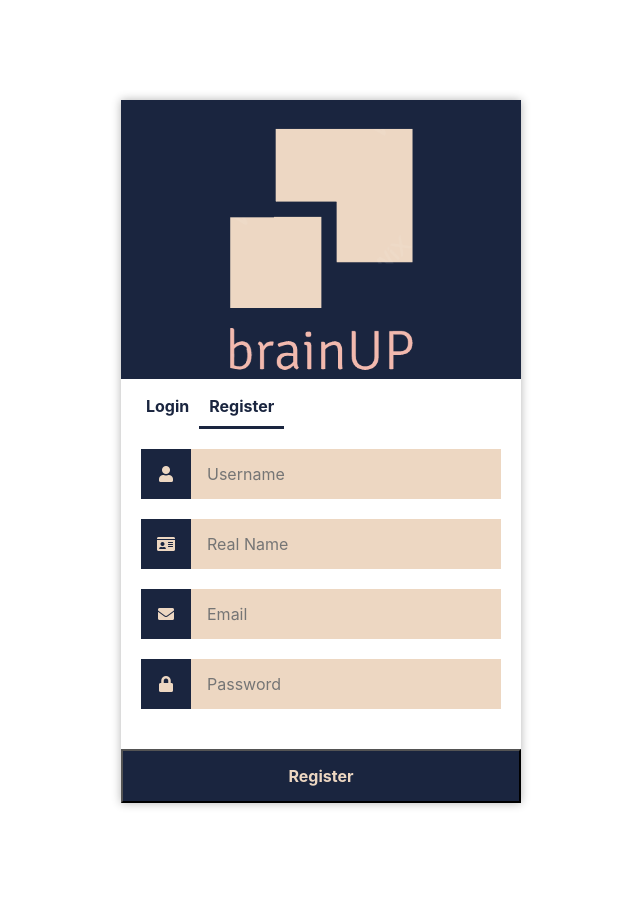
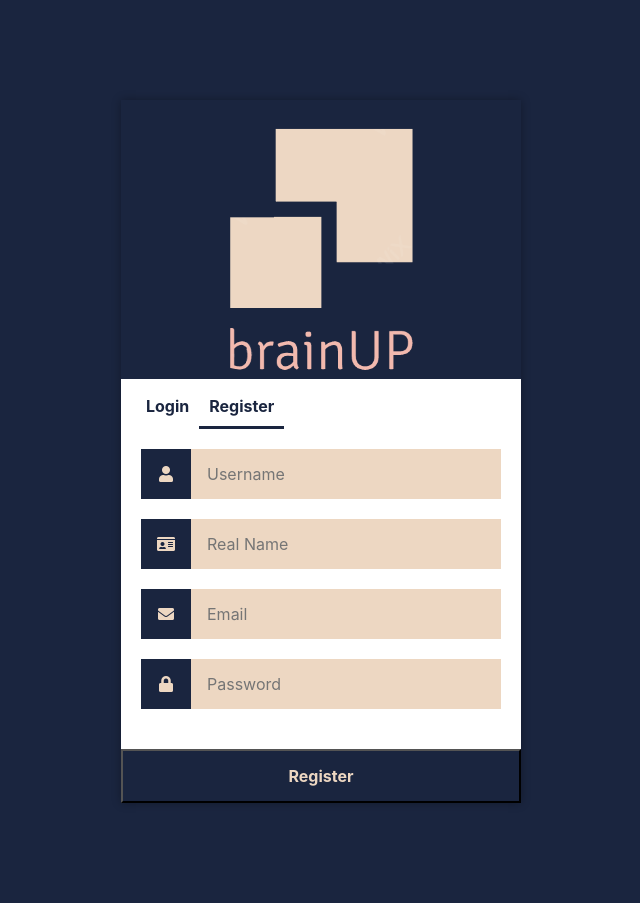
Before and after one commit to TibiDumitru/brainUP, a Flask app: page /register in a window 1280 px wide. Shown: the whole page, without its empty margins (319-959 px from the left). Run offline with Flask 2, Linux system fonts and the light colour scheme; some libraries are stand-ins or nearby versions.

Commit message:
Update register.html

```diff
--- a/templates/register.html
+++ b/templates/register.html
@@ -6,7 +6,7 @@
 		<link rel="stylesheet" href="{{ url_for('static', filename='style.css') }}">
 		<link rel="stylesheet" href="https://use.fontawesome.com/releases/v5.7.1/css/all.css">
 	</head>
-	<body>
+	<body class="body-log-reg">
 		<div class="register">
 		    <h1></h1>
 			<div class="links">
```
